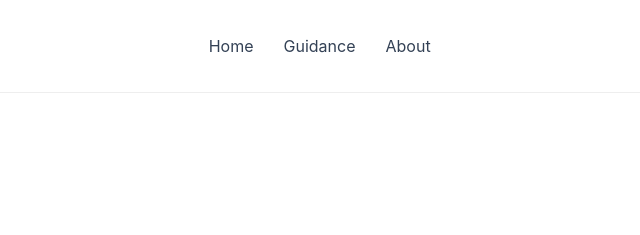
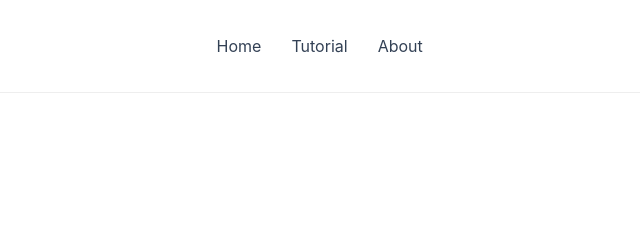
Before and after one commit to huynguyen250896/pag-agent-homepage, a plain HTML site: page index.html in a window 1280 px wide. Shown: the top 235 px of the page, 352-992 px from the left. Drawn offline with Linux system fonts and the light colour scheme.

Commit message:
Update index.html

```diff
--- a/index.html
+++ b/index.html
@@ -22,7 +22,7 @@
     <ul>
         <li><a href="#home">Home</a></li>
         <!-- <li><a href="guidance.html">Guidance</a></li> -->
-        <li><a href="#">Guidance</a></li>
+        <li><a href="#">Tutorial</a></li>
         <li><a href="#about">About</a></li>
     </ul>
 
```
